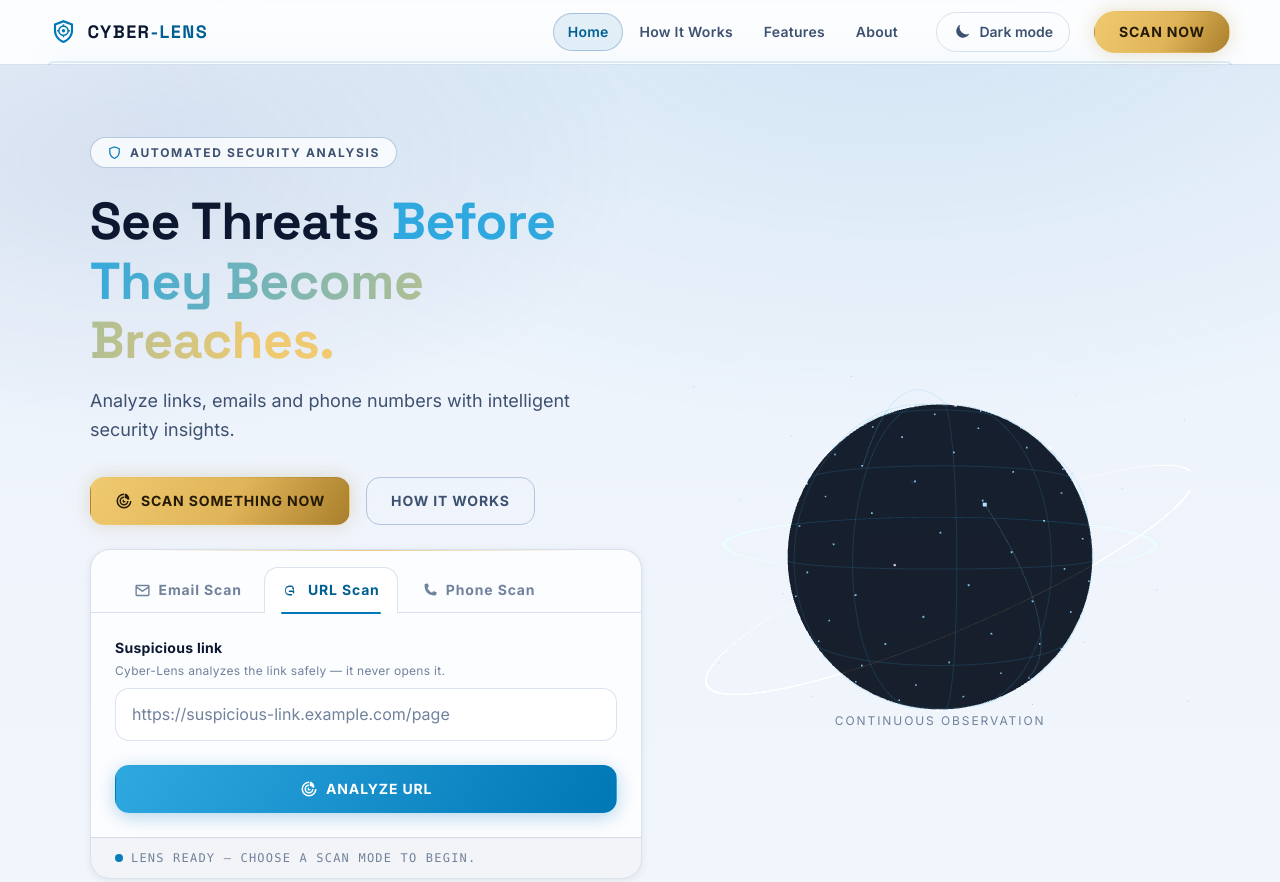
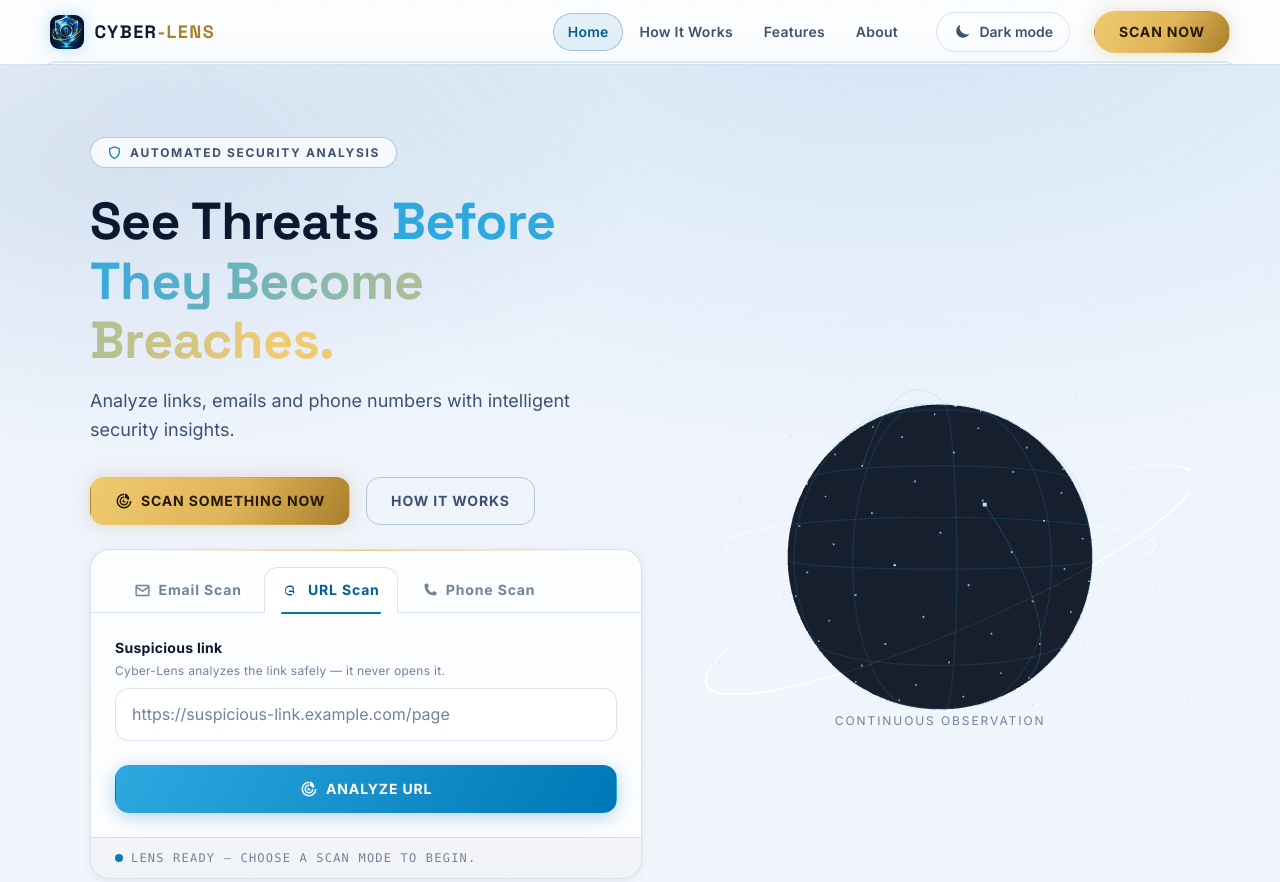
Before and after one commit to bismabatool1127-source/cyber-lens, a website with bundled scripts: page client/index.html in a window 1280 px wide. Shown: the top 882 px of the page. Built offline with nearby package versions, Linux system fonts and the light colour scheme; animation ran at ten frames a second; files whose address does not match are found by name.

Commit message:
Integrate approved team logo into navbar and favicon
- Add logo-full.jpeg (approved brand asset) and logo-mark.png
  (square shield crop) to client/assets
- Navbar brand now shows the crystal-shield logo with the wordmark
  accent in gold to match the lockup
- Favicon switched from placeholder SVG to the logo mark; unused
  favicon.svg removed

```diff
--- a/client/css/layout.css
+++ b/client/css/layout.css
@@ -47,12 +47,12 @@
 }
 
 .brand-mark {
-  color: var(--accent);
-  filter: drop-shadow(0 0 6px var(--glow-cyan));
+  border-radius: 9px;
+  filter: drop-shadow(0 0 8px rgb(47 168 224 / 0.35));
 }
 
 .brand-accent {
-  color: var(--accent-text);
+  color: var(--gold-text);
 }
 
 .nav-menu {
--- a/client/index.html
+++ b/client/index.html
@@ -7,7 +7,7 @@
   <meta name="color-scheme" content="dark light" />
   <meta name="theme-color" content="#030711" />
   <title>Cyber-Lens — Your Digital Security Guard</title>
-  <link rel="icon" type="image/svg+xml" href="/assets/favicon.svg" />
+  <link rel="icon" type="image/png" href="/assets/logo-mark.png" />
   <link rel="preconnect" href="https://fonts.googleapis.com" />
   <link rel="preconnect" href="https://fonts.gstatic.com" crossorigin />
   <link
@@ -25,12 +25,7 @@
   <header class="site-header">
     <nav class="nav container" aria-label="Main navigation">
       <a class="nav-brand" href="#/">
-        <svg class="brand-mark" viewBox="0 0 24 24" width="27" height="27" aria-hidden="true" focusable="false">
-          <path fill="currentColor" d="M12 1.8 3.5 5v6.1c0 5.2 3.6 9.4 8.5 11.1 4.9-1.7 8.5-5.9 8.5-11.1V5L12 1.8Zm0 2.1 6.6 2.5v4.7c0 4.2-2.8 7.7-6.6 9.2-3.8-1.5-6.6-5-6.6-9.2V6.4L12 3.9Z"/>
-          <circle cx="12" cy="11.3" r="4.1" fill="none" stroke="currentColor" stroke-width="1.4"/>
-          <circle cx="12" cy="11.3" r="1.5" fill="currentColor"/>
-          <path stroke="currentColor" stroke-width="1.2" d="M12 5.6v1.6M12 15.4v1.6M6.3 11.3h1.6M16.1 11.3h1.6"/>
-        </svg>
+        <img class="brand-mark" src="/assets/logo-mark.png" alt="" width="34" height="34" />
         <span class="brand-text">CYBER<span class="brand-accent">-LENS</span></span>
       </a>
 
```
Also changed, not shown: client/assets/favicon.svg (deleted), client/assets/logo-full.jpeg (added), client/assets/logo-mark.png (added).
